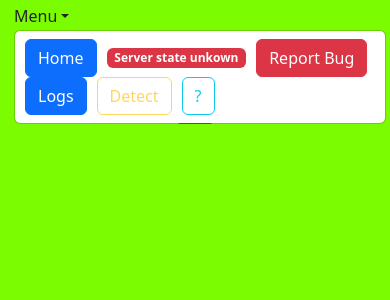
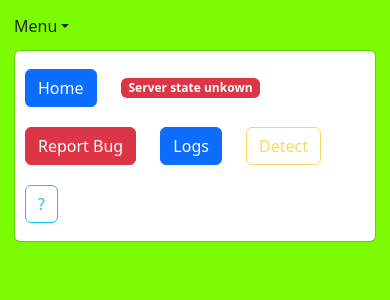
Before and after one commit to Narwhalsss360/wc_discrepancies, a React (Create React App) app in the folder viewer/: page /report-bug in a window 390 px wide. Both pictures are taken after a click on the button "Menu". Shown: the top 300 px of the page. Built offline with nearby package versions, Linux system fonts and the light colour scheme.

Commit message:
More mobile friendly user interface

```diff
--- a/viewer/src/components/NavigationBarLayout.js
+++ b/viewer/src/components/NavigationBarLayout.js
@@ -12,6 +12,7 @@ import status from '../api/status'
 import apiDetect from '../api/detect'
 import '../styles/clickable.css'
 import '../styles/navbar-children-margin.css'
+import '../styles/margin-children.css'
 import '../styles/navbar-inner.css'
 import '../styles/push-right.css'
 import '../styles/page-outlet-container.css'
@@ -53,8 +54,8 @@ function WideWindowNavbarChildren({ navigate, serverState, refreshServerState, d
 
 function NarrowWindowNavbarChildren({ navigate, serverState, refreshServerState, detect }) {
   return (
-    <NavDropdown title='Menu' className='navbar-inner' style={{background: 'lawngreen', margin: '15pxa'}}>
-      <Button onClick={evt => navigate('/')}>Home</Button>
+    <NavDropdown title='Menu' className='navbar-inner margin-children' style={{background: 'lawngreen', margin: '15pxa'}}>
+      <Button onClick={evt => navigate('/')}>Home</Button>&nbsp;
       {
         serverState === null ?
         <Badge className='clickable' bg='danger' onClick={refreshServerState}>Server state unkown</Badge> :
@@ -70,11 +71,11 @@ function NarrowWindowNavbarChildren({ navigate, serverState, refreshServerState,
             <Badge bg='danger'>Detection Progress: {serverState.detect_progress_percent.toFixed(2)}%</Badge>
           }
         </>
-      }
-      <Button onClick={evt => navigate('/report-bug ')} variant='danger'>Report Bug</Button>
-      <Button onClick={evt => navigate('/logs')}>Logs</Button>
-      <Button variant='outline-warning' onClick={detect} disabled={serverState?.detect_progress_percent !== null}>Detect</Button>
-      <Button variant='outline-info' onClick={evt => navigate('/help')} style={{marginRight: '10px'}}>?</Button>
+      }&nbsp;
+      <Button onClick={evt => navigate('/report-bug ')} variant='danger'>Report Bug</Button>&nbsp;
+      <Button onClick={evt => navigate('/logs')}>Logs</Button>&nbsp;
+      <Button variant='outline-warning' onClick={detect} disabled={serverState?.detect_progress_percent !== null}>Detect</Button>&nbsp;
+      <Button variant='outline-info' onClick={evt => navigate('/help')} style={{marginRight: '10px'}}>?</Button>&nbsp;
     </NavDropdown>
   )
 }
--- a/viewer/src/pages/Details.js
+++ b/viewer/src/pages/Details.js
@@ -20,7 +20,7 @@ export default function Details() {
 
   return (
     <Container>
-      <Col>
+      <Col style={{padding: '15px'}}>
         <Row>
           <h1 align='center'>Discrepancy Details</h1>
           <Button variant='outline-danger' onClick={evt => navigate('/resolve')} disabled={selectedDiscrepancy.resolved_by !== null}>Resolve</Button>
--- a/viewer/src/pages/Home.js
+++ b/viewer/src/pages/Home.js
@@ -97,8 +97,17 @@ export default function Home() {
     <Container style={{maxWidth: 'none', width: '100%'}}>
       <Row className='center-flex'>
         <input style={{width: '70%', margin: '10px'}} placeholder='Search' value={query} onChange={evt => setQuery(evt.target.value)}/>
-        <Button style={{width: '6%', margin: '10px'}} variant='outline-danger' onClick={evt => navigate('/resolved-discrepancies')}>Resolved</Button>
+        {
+          visualViewport.width >= 1350 &&
+          <Button style={{width: '5%', margin: '10px', padding: '1px'}} variant='outline-danger' onClick={evt => navigate('/resolved-discrepancies')}>Resolved</Button>
+        }
       </Row>
+        {
+          visualViewport.width < 1350 &&
+          <Row className='center-flex'>
+            <Button style={{width: '50%', margin: '10px', padding: '1px'}} variant='outline-danger' onClick={evt => navigate('/resolved-discrepancies')}>Resolved</Button>
+          </Row>
+        }
       <Row>
         {
           filteredDiscrepancies === null ?
--- a/viewer/src/pages/ReportBug.js
+++ b/viewer/src/pages/ReportBug.js
@@ -33,7 +33,7 @@ export default function ReportBug() {
       <Form onSubmit={report} className='margin-children' style={{width: '40%'}}>
         <Form.Control type='text' placeholder='Enter a bug report...' value={message} onChange={evt => setMessage(evt.target.value)} style={{margin: 'auto'}} />
         <Row>
-          <Button type='submit' disabled={submitting} style={{width: '30%', margin: 'auto'}}>Sumbit</Button>
+          <Button type='submit' disabled={submitting} style={{width: visualViewport.width < 700 ? '100%' : '30%', margin: 'auto'}}>Sumbit</Button>
         </Row>
       </Form>
     </SmallPage>
```
